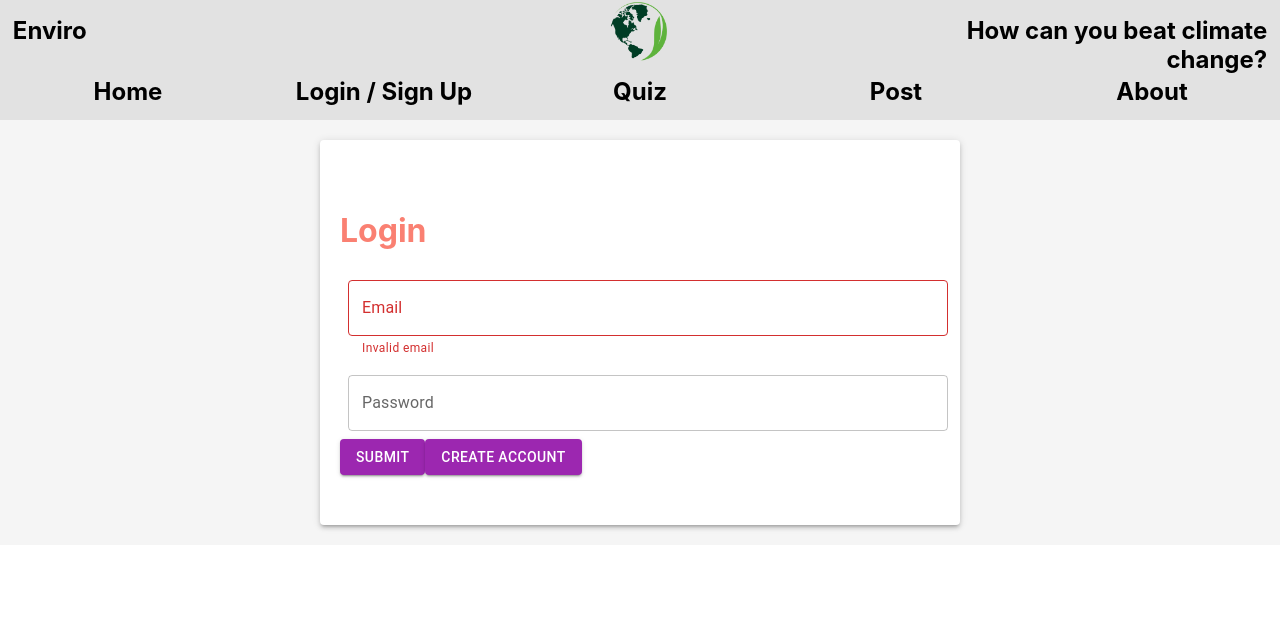
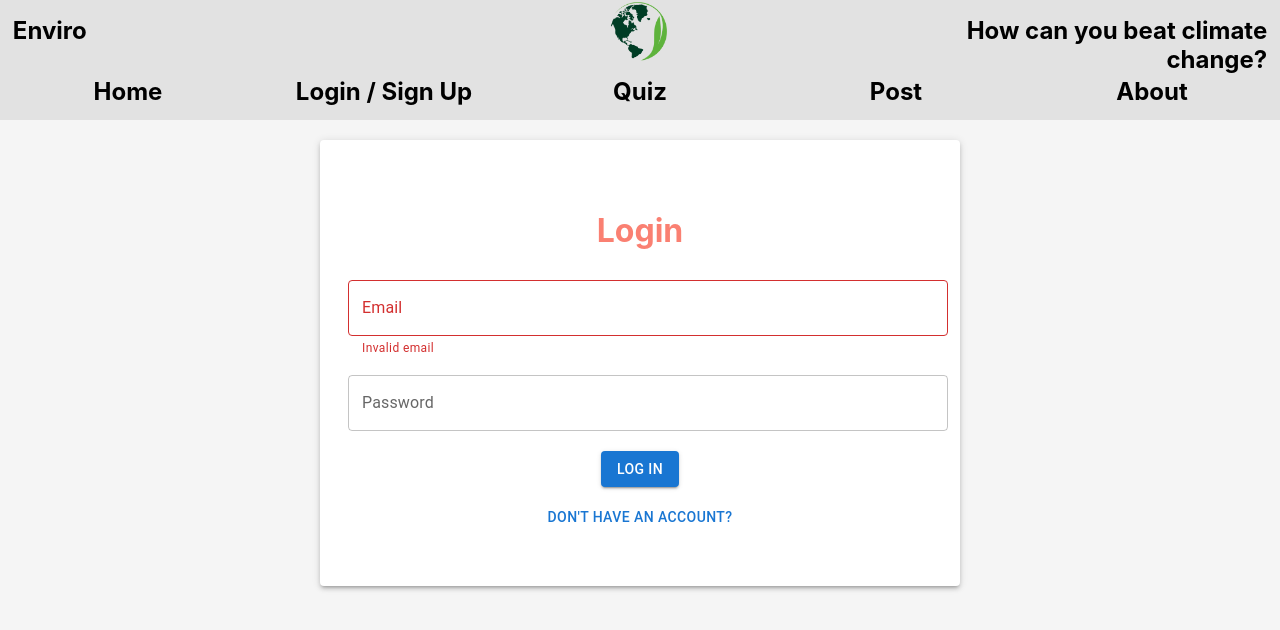
Before and after one commit to Team-53-CEN3031/CEN3031_DEPP_53, a React (Create React App) app in the folder frontend/: page /login in a window 1280 px wide. Shown: the top 630 px of the page. Built offline with nearby package versions, Linux system fonts and the light colour scheme.

Commit message:
Modified some styling

```diff
--- a/frontend/src/components/Login.js
+++ b/frontend/src/components/Login.js
@@ -124,30 +124,34 @@ function Login() {
         return (
             <div>
                 <div id = "signup">
-                    <Paper elevation = {3} style = {paperStyle}>
-                        <h1 style = {{color: 'salmon'}}> Sign Up</h1>
+                    <Paper elevation = {3} className="paper_container">
+                        <h1 style = {{color: 'salmon'}} className="center"> Sign Up</h1>
                         <Box component="form" sx={{ '& > :not(style)': { m: 1 }, }} noValidate autoComplete="off">
                             <TextField label="Name" variant="outlined" fullWidth value = {nameS} onChange={(e)=>setNameS(e.target.value)}/>
                             <TextField label="Email" variant="outlined" fullWidth value = {emailS} error={!validEmail(emailP)} helperText={!validEmail(emailP) ? "Invalid email" : ""} onChange={(e)=>setEmailS(e.target.value)}/>
                             <TextField label="Password" type="password" variant="outlined" fullWidth value = {passwordS} error={!validPassword(passwordS)} helperText={passwordHelper(passwordS)} onChange={(e)=>setPasswordS(e.target.value)}/>
                         </Box>
                         {/* Button is used to submit the form When it is clicked, handleClick is called */}
-                        <Button id = "signupbutton" variant="contained" color = "secondary" onClick={handleClick}>SUBMIT</Button>
-                        <Button id = "swap" variant="contained" color = "secondary" onClick={handleClick}>Already Registered?</Button>
+                        <div className="center">
+                            <Button id = "signupbutton" variant="contained" color = "secondary" style = {{margin:'2%'}}onClick={handleClick}>Sign Up</Button>
+                            <Button id = "swap" color = "primary" onClick={handleClick}>Already Registered?</Button>
+                        </div>
                         {errorDiv}
                     </Paper>
                 </div>
                 <div id = "login">
-                    <Paper elevation = {3} style={paperStyle}>
-                        <h1 style = {{color: 'salmon'}}> Login</h1>
+                    <Paper elevation = {3}  className="paper_container">
+                        <h1 style = {{color: 'salmon'}} className="center"> Login</h1>
                         <Box component="form" sx={{ '& > :not(style)': { m: 1 }, }} noValidate autoComplete="off">
                             {/* TextField is used to take input from the user, When it is changed, the name is updated through setName */}
                             <TextField label="Email" variant="outlined" fullWidth value = {emailP} error={!validEmail(emailP)} helperText={!validEmail(emailP) ? "Invalid email" : ""} onChange={(e)=>setEmailP(e.target.value)}/>
                             <TextField label="Password" variant="outlined" type="password" fullWidth value = {passwordP} onChange={(e)=>setPasswordP(e.target.value)}/>
                         </Box>
                         {/* Button is used to submit the form When it is clicked, handleClick is called */}
-                        <Button id = "loginbutton" variant="contained" color = "secondary" onClick={handleClick}>SUBMIT</Button>
-                        <Button id = "swap" variant="contained" color = "secondary"  onClick={handleClick}>Create Account</Button>
+                        <div className="center">
+                            <Button id = "loginbutton" variant="contained" color = "primary" style = {{margin:'2%'}}onClick={handleClick}>Log In</Button>
+                            <Button id = "swap" color = "primary"  onClick={handleClick}>Don't have an account?</Button>
+                        </div>
                         {errorDiv}
                     </Paper>
                 </div>
--- a/frontend/src/styles/Login.css
+++ b/frontend/src/styles/Login.css
@@ -8,3 +8,20 @@
     background-color: #f5f5f5;
 
 }
+
+body {
+    background-color: #f5f5f5;
+}
+
+.center {
+    display: flex;
+    align-items: center;
+    justify-content: center;
+    flex-direction: column;
+}
+
+.paper_container {
+    padding: 50px 20px;
+    width: 600px;
+    margin: 20px auto;
+}
--- a/frontend/src/styles/Post.css
+++ b/frontend/src/styles/Post.css
@@ -0,0 +1,3 @@
+body {
+    background-color: #f5f5f5;
+}
```
